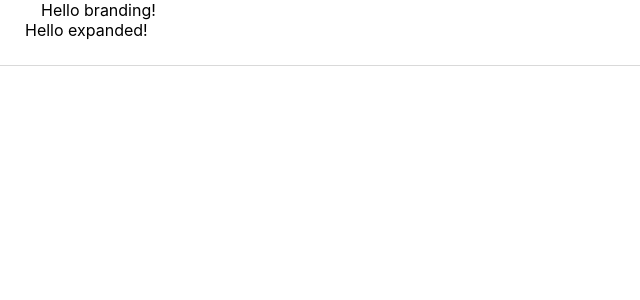
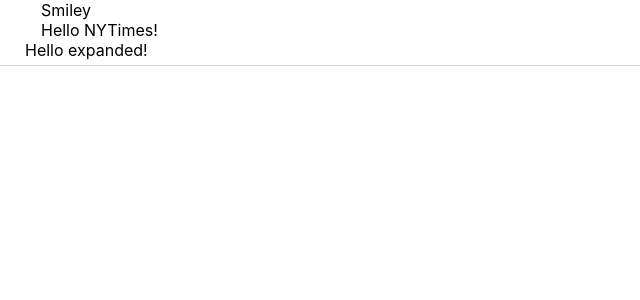
Before and after one commit to owcollier/times-cli, a React (Create React App) app: page / in a window 1280 px wide. Shown: the top 300 px of the page, without its empty margins (0-640 px from the left). Built offline with nearby package versions, Linux system fonts and the light colour scheme.

Commit message:
imported HeaderBranding, rendering HeaderBranding in Header, Header css module import to HeaderBranding and style assignment in place

```diff
--- a/src/Components/Header/Header.js
+++ b/src/Components/Header/Header.js
@@ -1,5 +1,6 @@
 import React from 'react';
 import styles from './Header.module.css';
+import HeaderBranding from './HeaderBranding';
 
 export class Header extends React.Component {
   render() {
@@ -9,9 +10,7 @@ export class Header extends React.Component {
           <div className={styles.hamburger}>
             Hello hamburger!
           </div>
-          <div className={styles.branding}>
-            Hello branding!
-          </div>
+          <HeaderBranding />
           <div className={styles.expanded}>
             Hello expanded!
           </div>
--- a/src/Components/Header/HeaderBranding.js
+++ b/src/Components/Header/HeaderBranding.js
@@ -1,11 +1,10 @@
 import React from 'react';
 import styles from './Header.module.css';
-import Header from './Header';
 
 export function HeaderBranding(props) {
 
   return (
-    <div>
+    <div className={styles.branding}>
       <div>Smiley</div>
       <div></div>
       <div>Hello NYTimes!</div>
@@ -14,4 +13,4 @@ export function HeaderBranding(props) {
 
 }
 
-export default Header;
+export default HeaderBranding;
```
